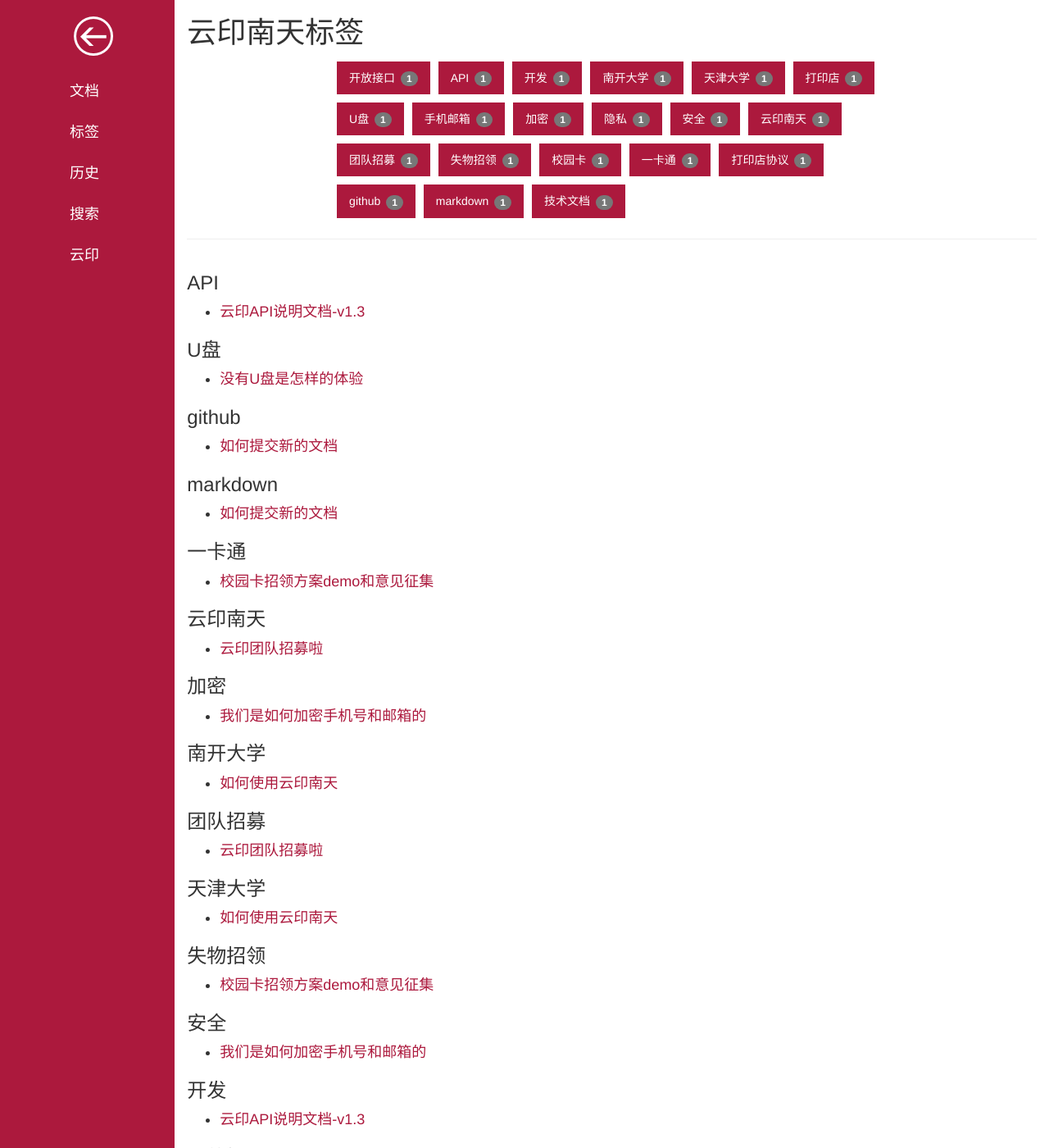
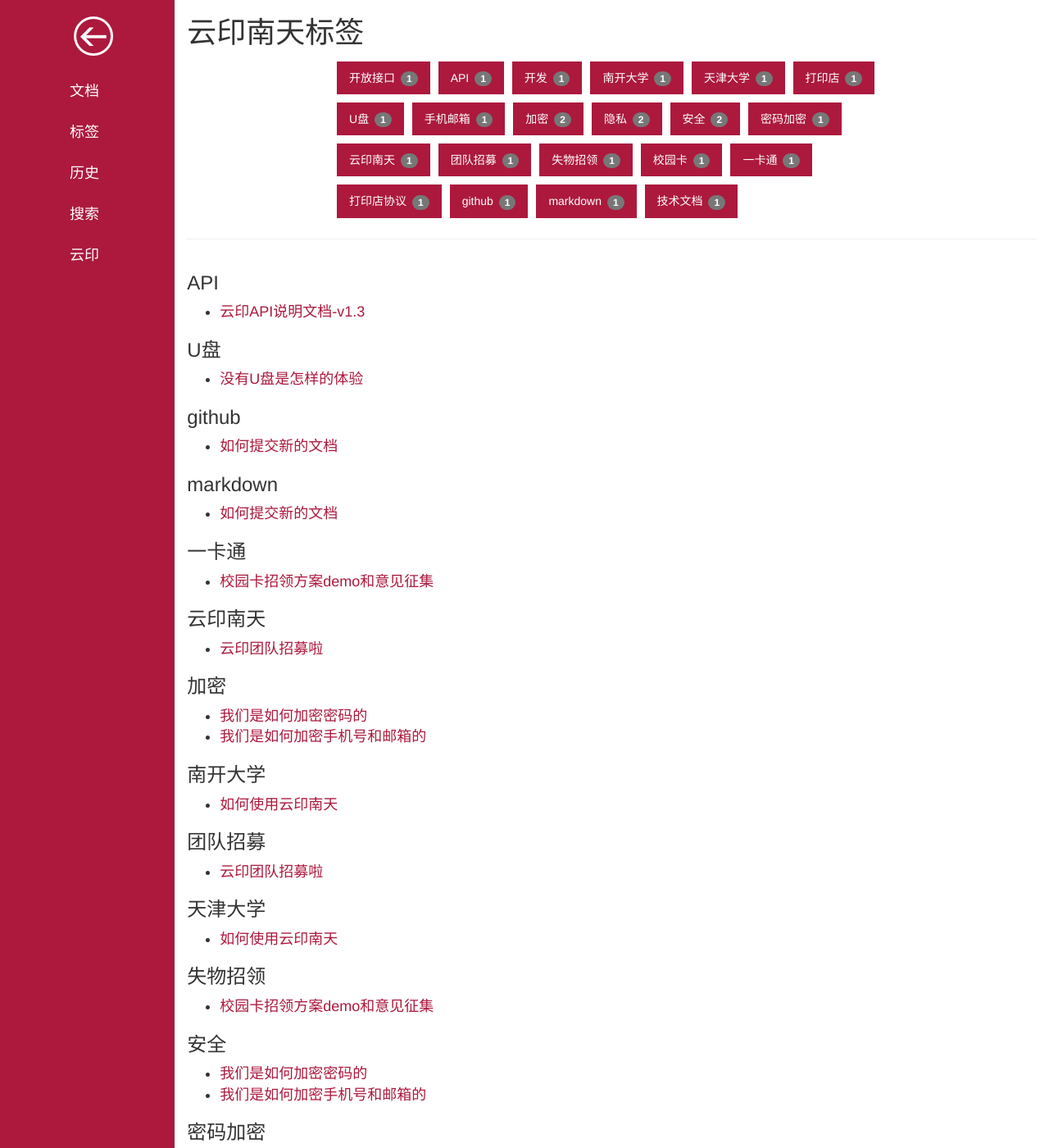
Before and after one commit to YunYinORG/yunyinorg.github.io, a Jekyll site: the page built from tags/index.html, in a window 1280 px wide and 1400 px high. Shown: the whole window at 82% size. Built offline with Jekyll 4.4.1, drawn with Linux system fonts in a browser that asks for light colours; nearby versions of some CDN libraries; Markdown is read by kramdown in place of the engine named in the settings; some of the changed lines change nothing that is shown.

Commit message:
更新加密文档

```diff
--- a/_config.yml
+++ b/_config.yml
@@ -15,7 +15,7 @@
 tagline:          '云印文档'
 description:      '云印南天官网文档中心'
 url:              'http://www.yunyin.org'
-editurl:          'https://github.com/nkumstc/print/blob/gh-pages/'
+editurl:          'https://github.com/YunYinORG/yunyinorg.github.io/blob/master/'
 
 # Navigation
 navigation:
@@ -34,14 +34,7 @@
 author:         'New Future'
 name:         '云印南天'
 
-#Social Media links
-# linkedin:       'https://ae.linkedin.com/in/olakara/'
-# twitter:        'https://twitter.com/olakara'
-# facebook:       'https://www.facebook.com/olakara'
-# gplus:          'https://plus.google.com/100425464897246255887/'
 
-# Google Analytics
-# gahandler: 'UA-52149651-1'
 
 #if footer-links-visible is 'true' the svg-icons will be shown top on the copy right.
 #else the svg icons will not exist
@@ -54,17 +47,12 @@
   renren: 602117408
   facebook:
   flickr:
-  github: nkumstc/print
+  github: YunYinORG
   instagram:
   linkedin:
   pinterest:
-  rss: # just type anything here for a working RSS icon, make sure you set the "url" above!
-  google:
-  twitter:
-  stackoverflow: #users/4388898/peter-zhu # your stackoverflow profile, e.g. "users/50476/bart-kiers"
 
-# Disqus
-# disqushandler: 'testingblogo'
+
 
 # Blog Configurations
 paginate: 10 # Posts per page on the blog index
@@ -72,4 +60,4 @@
 destination: ./_site
 
 # Custom vars
-version:          0.9
+version:          0.95
--- /dev/null
+++ b/_posts/2015-05-12-how-do-we-encrypt-password.md
@@ -0,0 +1,50 @@
+---
+layout: post
+title: 我们是如何加密密码的
+description: 加密算法和加密流程
+date: 2015-04-04 20:20:20
+category: 技术
+tags: 密码加密 加密 隐私 安全
+---
+
+## 为什么加密
+
+因为密码属于极其敏感数据,重要性不言而喻。无论是数据库或者任何环境都不能保证绝对安全，任何数据泄露或者传输中窃取都是可能存在的。
+可以看看[CSDN的经典案例](http://www.williamlong.info/archives/2933.html)。
+
+因此对于密码这种极其敏感的数据不仅需要加密，而且要进行不可逆的加密（根据存下来的数据，永远无法知道真实密码）。
+
+
+## 我们是如何加密的
+
+大概分为三个阶段，从数据库安全一直向前端延伸
+
+### 第一阶段 后端加密（噪声干扰加密）
+
+初期采用的是此版本的机密的方式
+因为常用的MD5对于反破解性已经不够了，
+以账号干扰进行加密，防止拿到密钥后的暴力猜解。
+
+
+### 第二阶段 前端加密（前端md5）
+
+由于密码传输过程中的安全性并不能保证安全性
+特别是校园网，经常能抓到一堆各种登录密码（例如南开内网的网关登录账号），因此在传递之前对密码进行加密也就有必要了。
+密码加密不需要可逆，因此在前端使用相对简单快速的md5来加密之后在进行传输。
+整个大概是这样的
+
+`密码`==>JS**前端加密**====》`网络传输`===》（`服务器`后端）噪声干扰**二次加密**==》再次**加密**==》存`数据库`
+
+对于所有的设置和修改密码均采用这种方式进行加密传输的。
+
+
+### 第三阶段 https登录
+
+由于为了更加方便的用户体验，首页将注册和登录合二为一了，需要还原密码进行验证，所以并能进行不可逆加密，再这里使用封装好的RSA算法进行https加密。
+
+有于暂时服务器环境的域名不支持https加密，这里采用跨站共享存储验证的方式经验登录验证。
+yunyin.org ==>https验证==>跳转=》yunyin.org一次性key校验=》登录成功
+
+
+### 下一阶段
+实现完全https验证，密码继续使用前端加密
```
